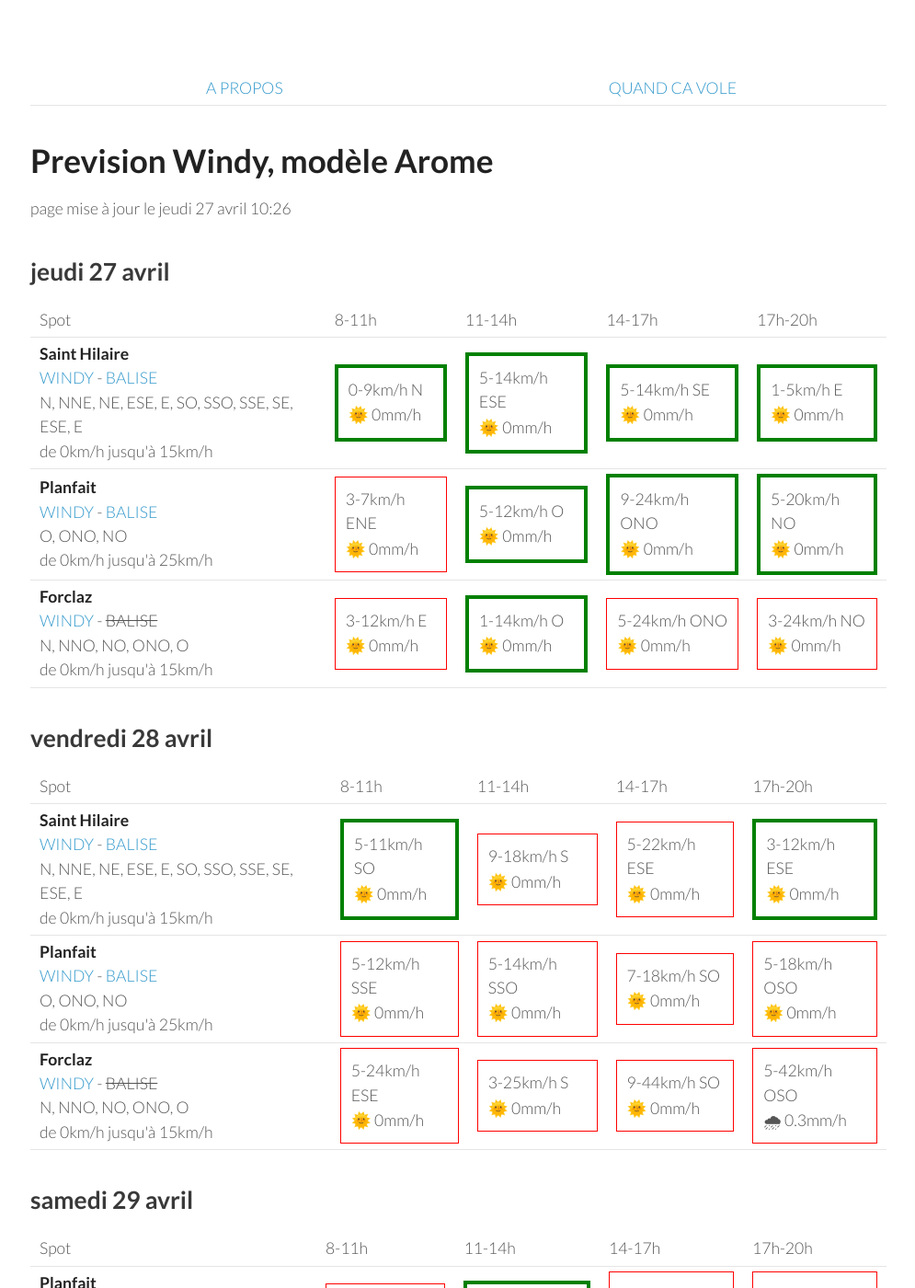
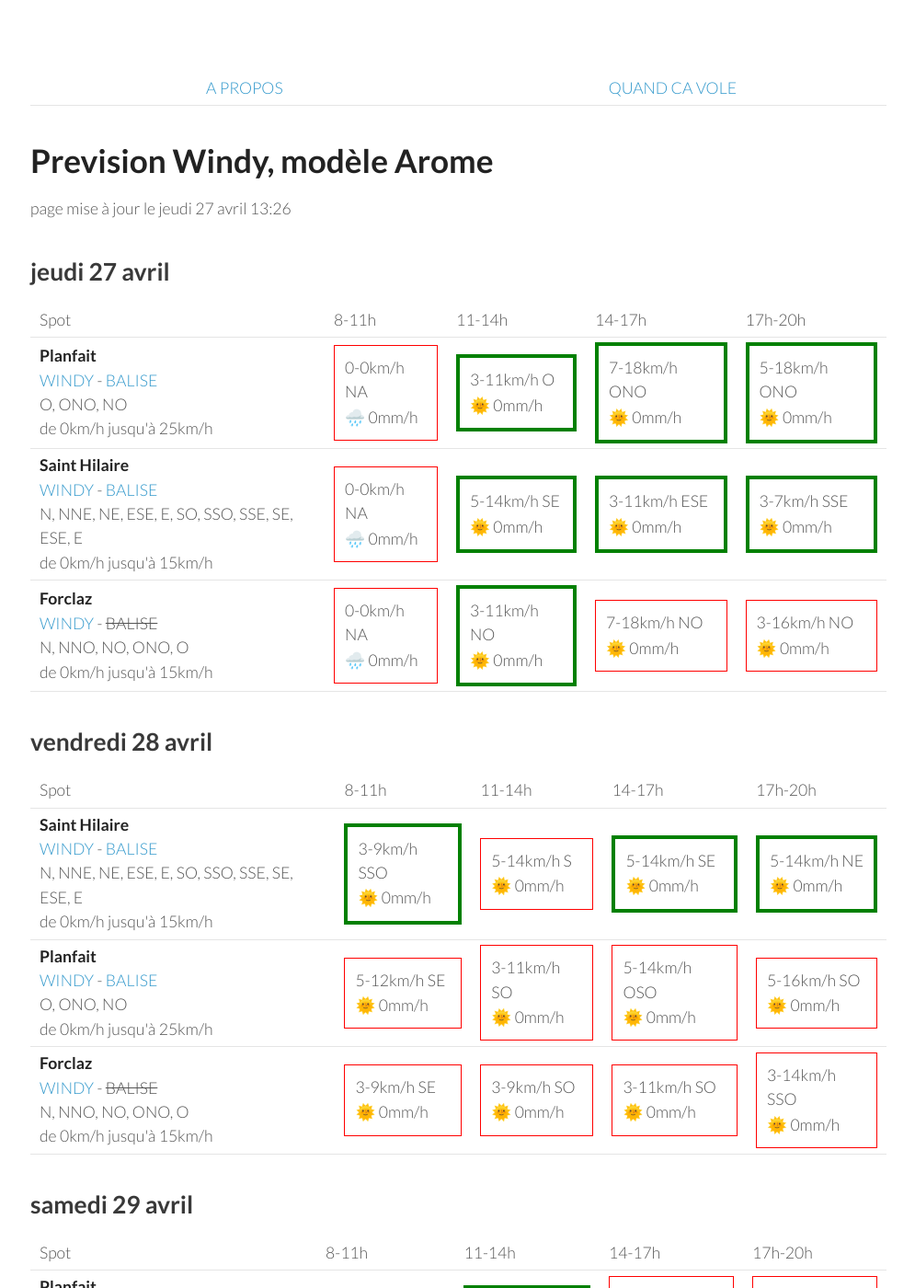
Before and after one commit to parapente-dans-le-nord/parapente-dans-le-nord.github.io, a Jekyll site: the page built from alpes_nord.markdown, in a window 1280 px wide and 1400 px high. Shown: the whole window at 92% size, without its empty margins (25-1020 px from the left). Built offline with Jekyll 4.4.1, drawn with Linux system fonts in a browser that asks for light colours.

Commit message:
update index.markdown

```diff
--- a/alpes_nord.markdown
+++ b/alpes_nord.markdown
@@ -7,7 +7,7 @@ title:  "Tous les spots"
 {: .links}
 
 # Prevision Windy, modèle Arome
-page mise à jour le jeudi 27 avril 10:26
+page mise à jour le jeudi 27 avril 13:26
 
 ## jeudi 27 avril
 
@@ -22,33 +22,30 @@ page mise à jour le jeudi 27 avril 10:26
       <td>17h-20h</td>
     </tr>
 <tr>
-        <td><strong>Saint Hilaire</strong><br><a href="https://windy.com/45.307/5.888?45.087,5.889,9,m:eUFagkX">WINDY</a> - <span class=""><a href="http://www.balisemeteo.com/balise.php?idBalise=61">BALISE</a> </span><br> <span class="vent-favorable">N, NNE, NE, ESE, E, SO, SSO, SSE, SE, ESE, E</span><br><span class="force-vent">de 0km/h jusqu'à 15km/h</span> </td>
+        <td><strong>Planfait</strong><br><a href="https://windy.com/45.853/6.223?45.415,6.223,8">WINDY</a> - <span class=""><a href="https://www.openwindmap.org/PP496">BALISE</a> </span><br> <span class="vent-favorable">O, ONO, NO</span><br><span class="force-vent">de 0km/h jusqu'à 25km/h</span> </td>
 
-            <td><div class="flyable"><p>0-9km/h N</p><p>🌞 0mm/h</p></div></td>
-            <td><div class="flyable"><p>5-14km/h ESE</p><p>🌞 0mm/h</p></div></td>
-            <td><div class="flyable"><p>5-14km/h SE</p><p>🌞 0mm/h</p></div></td>
-            <td><div class="flyable"><p>1-5km/h E</p><p>🌞 0mm/h</p></div></td>
-
+            <td><div class="not-flyable"><p>0-0km/h NA</p><p>🌧️ 0mm/h</p></div></td>
+            <td><div class="flyable"><p>3-11km/h O</p><p>🌞 0mm/h</p></div></td>
+            <td><div class="flyable"><p>7-18km/h ONO</p><p>🌞 0mm/h</p></div></td>
+            <td><div class="flyable"><p>5-18km/h ONO</p><p>🌞 0mm/h</p></div></td>
 
     </tr>
 <tr>
-        <td><strong>Planfait</strong><br><a href="https://windy.com/45.853/6.223?45.415,6.223,8">WINDY</a> - <span class=""><a href="https://www.openwindmap.org/PP496">BALISE</a> </span><br> <span class="vent-favorable">O, ONO, NO</span><br><span class="force-vent">de 0km/h jusqu'à 25km/h</span> </td>
+        <td><strong>Saint Hilaire</strong><br><a href="https://windy.com/45.307/5.888?45.087,5.889,9,m:eUFagkX">WINDY</a> - <span class=""><a href="http://www.balisemeteo.com/balise.php?idBalise=61">BALISE</a> </span><br> <span class="vent-favorable">N, NNE, NE, ESE, E, SO, SSO, SSE, SE, ESE, E</span><br><span class="force-vent">de 0km/h jusqu'à 15km/h</span> </td>
 
-            <td><div class="not-flyable"><p>3-7km/h ENE</p><p>🌞 0mm/h</p></div></td>
-            <td><div class="flyable"><p>5-12km/h O</p><p>🌞 0mm/h</p></div></td>
-            <td><div class="flyable"><p>9-24km/h ONO</p><p>🌞 0mm/h</p></div></td>
-            <td><div class="flyable"><p>5-20km/h NO</p><p>🌞 0mm/h</p></div></td>
-
+            <td><div class="not-flyable"><p>0-0km/h NA</p><p>🌧️ 0mm/h</p></div></td>
+            <td><div class="flyable"><p>5-14km/h SE</p><p>🌞 0mm/h</p></div></td>
+            <td><div class="flyable"><p>3-11km/h ESE</p><p>🌞 0mm/h</p></div></td>
+            <td><div class="flyable"><p>3-7km/h SSE</p><p>🌞 0mm/h</p></div></td>
 
     </tr>
 <tr>
         <td><strong>Forclaz</strong><br><a href="https://windy.com/45.814/6.247?45.375,6.246,8,m:eVwaglz">WINDY</a> - <span class="no-balise"> BALISE </span><br> <span class="vent-favorable">N, NNO, NO, ONO, O</span><br><span class="force-vent">de 0km/h jusqu'à 15km/h</span> </td>
 
-            <td><div class="not-flyable"><p>3-12km/h E</p><p>🌞 0mm/h</p></div></td>
-            <td><div class="flyable"><p>1-14km/h O</p><p>🌞 0mm/h</p></div></td>
-            <td><div class="not-flyable"><p>5-24km/h ONO</p><p>🌞 0mm/h</p></div></td>
-            <td><div class="not-flyable"><p>3-24km/h NO</p><p>🌞 0mm/h</p></div></td>
-
+            <td><div class="not-flyable"><p>0-0km/h NA</p><p>🌧️ 0mm/h</p></div></td>
+            <td><div class="flyable"><p>3-11km/h NO</p><p>🌞 0mm/h</p></div></td>
+            <td><div class="not-flyable"><p>7-18km/h NO</p><p>🌞 0mm/h</p></div></td>
+            <td><div class="not-flyable"><p>3-16km/h NO</p><p>🌞 0mm/h</p></div></td>
 
     </tr>
 
@@ -70,30 +67,30 @@ page mise à jour le jeudi 27 avril 10:26
 <tr>
         <td><strong>Saint Hilaire</strong><br><a href="https://windy.com/45.307/5.888?45.087,5.889,9,m:eUFagkX">WINDY</a> - <span class=""><a href="http://www.balisemeteo.com/balise.php?idBalise=61">BALISE</a> </span><br> <span class="vent-favorable">N, NNE, NE, ESE, E, SO, SSO, SSE, SE, ESE, E</span><br><span class="force-vent">de 0km/h jusqu'à 15km/h</span> </td>
 
-            <td><div class="flyable"><p>5-11km/h SO</p><p>🌞 0mm/h</p></div></td>
-            <td><div class="not-flyable"><p>9-18km/h S</p><p>🌞 0mm/h</p></div></td>
-            <td><div class="not-flyable"><p>5-22km/h ESE</p><p>🌞 0mm/h</p></div></td>
-            <td><div class="flyable"><p>3-12km/h ESE</p><p>🌞 0mm/h</p></div></td>
+            <td><div class="flyable"><p>3-9km/h SSO</p><p>🌞 0mm/h</p></div></td>
+            <td><div class="not-flyable"><p>5-14km/h S</p><p>🌞 0mm/h</p></div></td>
+            <td><div class="flyable"><p>5-14km/h SE</p><p>🌞 0mm/h</p></div></td>
+            <td><div class="flyable"><p>5-14km/h NE</p><p>🌞 0mm/h</p></div></td>
 
 
     </tr>
 <tr>
         <td><strong>Planfait</strong><br><a href="https://windy.com/45.853/6.223?45.415,6.223,8">WINDY</a> - <span class=""><a href="https://www.openwindmap.org/PP496">BALISE</a> </span><br> <span class="vent-favorable">O, ONO, NO</span><br><span class="force-vent">de 0km/h jusqu'à 25km/h</span> </td>
 
-            <td><div class="not-flyable"><p>5-12km/h SSE</p><p>🌞 0mm/h</p></div></td>
-            <td><div class="not-flyable"><p>5-14km/h SSO</p><p>🌞 0mm/h</p></div></td>
-            <td><div class="not-flyable"><p>7-18km/h SO</p><p>🌞 0mm/h</p></div></td>
-            <td><div class="not-flyable"><p>5-18km/h OSO</p><p>🌞 0mm/h</p></div></td>
+            <td><div class="not-flyable"><p>5-12km/h SE</p><p>🌞 0mm/h</p></div></td>
+            <td><div class="not-flyable"><p>3-11km/h SO</p><p>🌞 0mm/h</p></div></td>
+            <td><div class="not-flyable"><p>5-14km/h OSO</p><p>🌞 0mm/h</p></div></td>
+            <td><div class="not-flyable"><p>5-16km/h SO</p><p>🌞 0mm/h</p></div></td>
 
 
     </tr>
 <tr>
         <td><strong>Forclaz</strong><br><a href="https://windy.com/45.814/6.247?45.375,6.246,8,m:eVwaglz">WINDY</a> - <span class="no-balise"> BALISE </span><br> <span class="vent-favorable">N, NNO, NO, ONO, O</span><br><span class="force-vent">de 0km/h jusqu'à 15km/h</span> </td>
 
-            <td><div class="not-flyable"><p>5-24km/h ESE</p><p>🌞 0mm/h</p></div></td>
-            <td><div class="not-flyable"><p>3-25km/h S</p><p>🌞 0mm/h</p></div></td>
-            <td><div class="not-flyable"><p>9-44km/h SO</p><p>🌞 0mm/h</p></div></td>
-            <td><div class="not-flyable"><p>5-42km/h OSO</p><p>🌧 0.3mm/h</p></div></td>
+            <td><div class="not-flyable"><p>3-9km/h SE</p><p>🌞 0mm/h</p></div></td>
+            <td><div class="not-flyable"><p>3-9km/h SO</p><p>🌞 0mm/h</p></div></td>
+            <td><div class="not-flyable"><p>3-11km/h SO</p><p>🌞 0mm/h</p></div></td>
+            <td><div class="not-flyable"><p>3-14km/h SSO</p><p>🌞 0mm/h</p></div></td>
 
 
     </tr>
```
